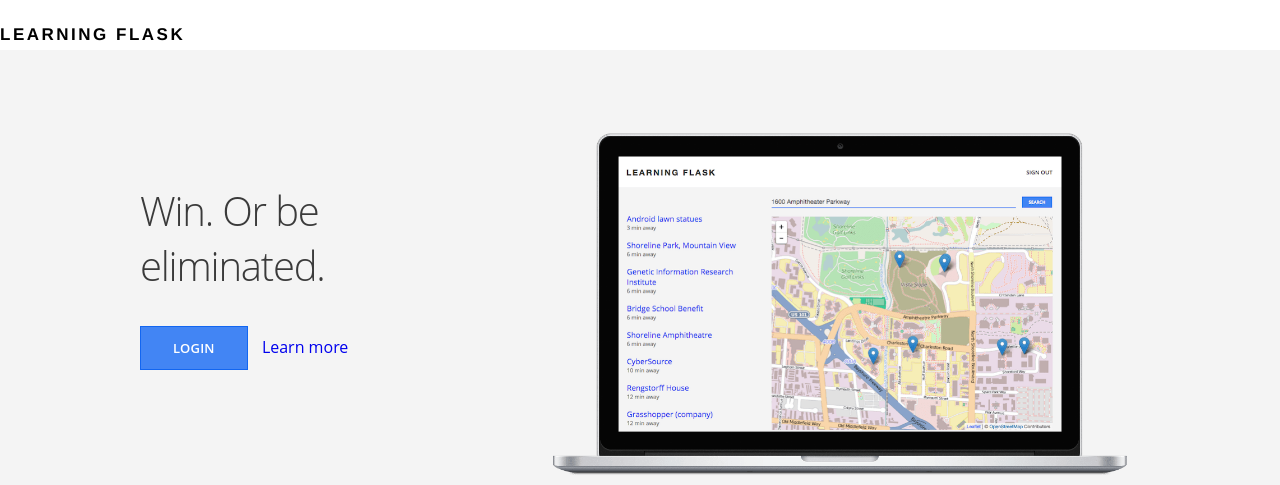
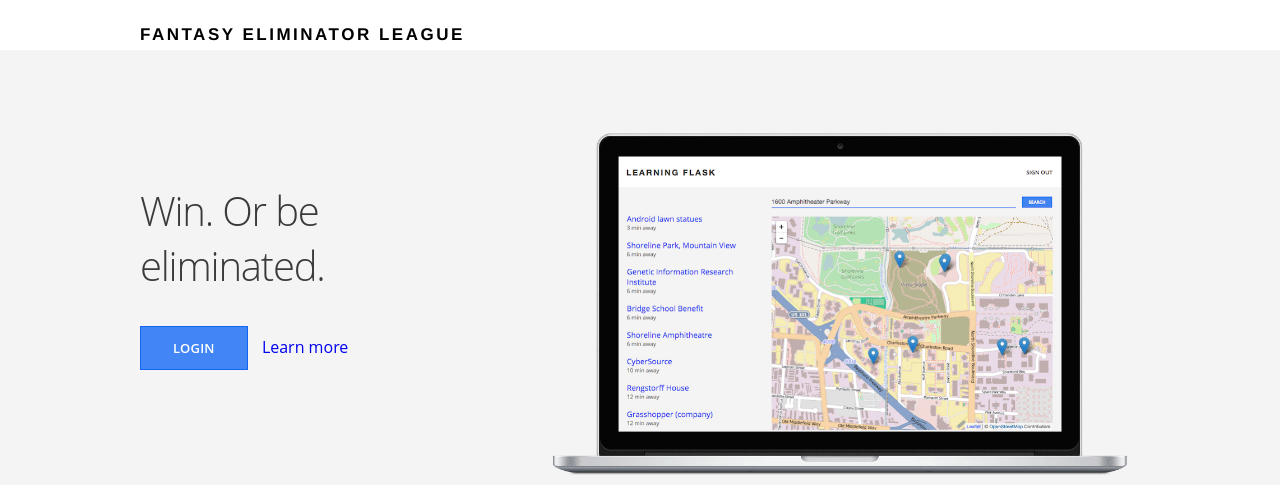
Before and after one commit to billywcollins/learning-flask, a Flask app: page / in a window 1280 px wide. Shown: the top 485 px of the page. Run offline with Flask 2, Linux system fonts and the light colour scheme; some web fonts are replaced.

Commit message:
fix for header layout styling

```diff
--- a/templates/layout.html
+++ b/templates/layout.html
@@ -3,12 +3,12 @@
 <head>
 	<link rel="stylesheet" href="http://fonts.googlapis.com/css?family=Open+Sans:300,400,600">
 	<link rel="stylesheet" type="text/css" href="{{ url_for('static', filename='css/main.css') }}">
-	<title></title>
+	<title>Fantasy Eliminator League</title>
 </head>
 <body>
 	<header>
-		<div class"container">
-			<h1 class="title">Learning Flask</h1>
+		<div class="container">
+			<h1 class="title">Fantasy Eliminator League</h1>
 		</div>
 	</header>
 
```
